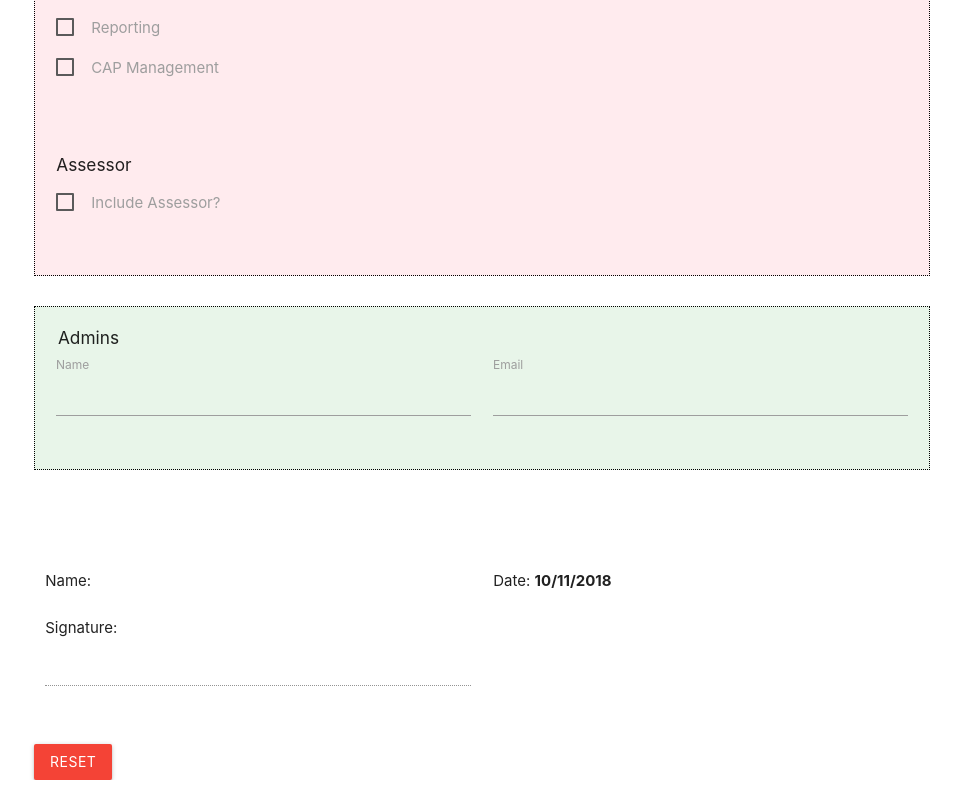
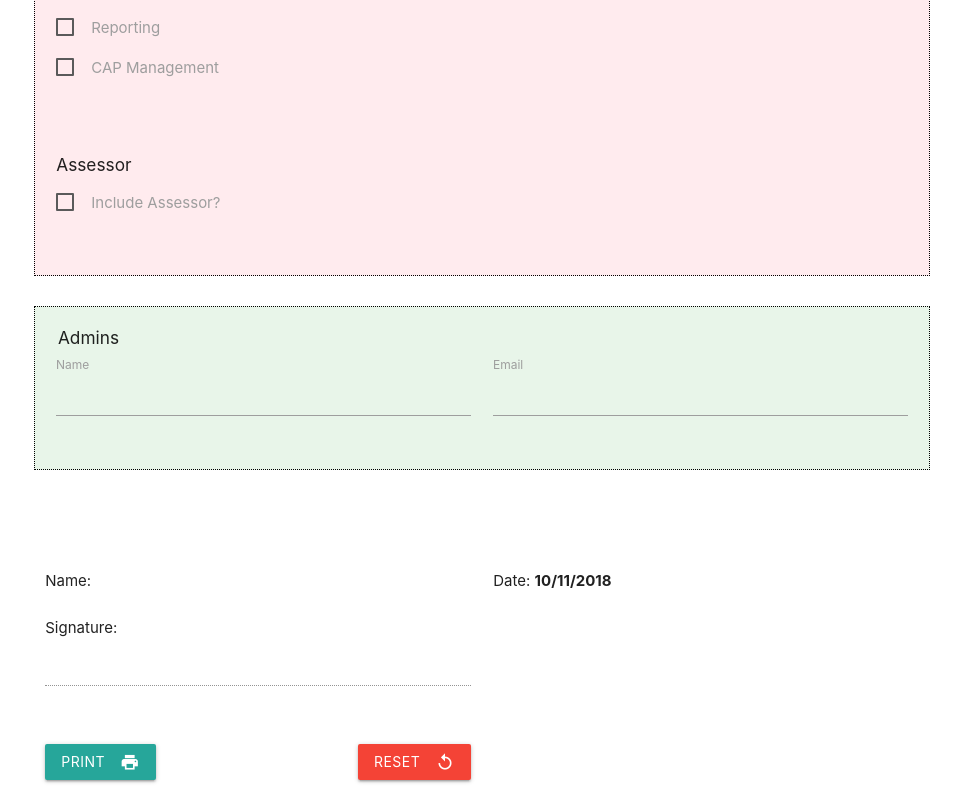
Before and after one commit to jnutkis/user-forms, a Nuxt app: page / in a window 1280 px wide. Shown: the part 682-1482 px from the top of the page, without its empty margins (158-1119 px from the left). Built offline with nearby package versions, Linux system fonts and the light colour scheme.

Commit message:
Print Button

```diff
--- a/pages/index.vue
+++ b/pages/index.vue
@@ -161,7 +161,16 @@
         Signature: <input disabled type="text" name="signature" id="signature">
       </div>
     </div>
-    <button class="btn red waves-effect" @click="resetForm">Reset</button>
+     <div class="row">
+       <div class="col m6 s12">
+         <button class="btn waves-effect waves-light" type="submit" name="print" v-on:click="printPage">Print
+          <i class="material-icons right">print</i>
+        </button>
+        <button class="btn red waves-effect right" @click="resetForm">Reset
+          <i class="material-icons right">replay</i>
+        </button>
+       </div>
+     </div>
   </section>
 </template>
 
@@ -251,6 +260,7 @@
   },
   methods: {
     resetForm() {
+      if (confirm('Are you sure you wish to reset the form?')) {
         this.remedy = null;
         this.type = '';
         document.querySelector('.formType .select-dropdown ').value =
@@ -273,6 +283,7 @@
         this.expiration = null;
         this.admins = [];
         document.querySelector('#expiration').value = '';
+      }
     },
     prefillSubscription() {
       if (this.subscription === 1) {
@@ -358,6 +369,9 @@
         month +
         '-' +
         today.getDate().toString();
+    },
+    printPage() {
+      window.print();
     }
   },
   beforeMount() {
```
Lines whose indentation alone changed are shown as unchanged.
